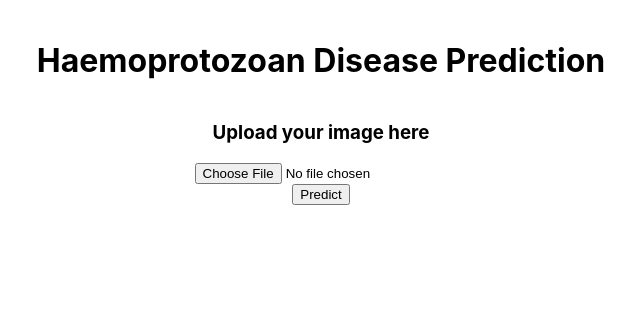
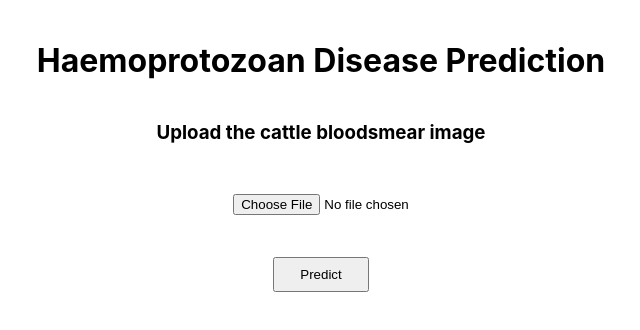
Before and after one commit to reddygtvs/Haemoprotozoan-web-instance, a React (Create React App) app: page / in a window 1280 px wide. Shown: the top 330 px of the page, without its empty margins (319-959 px from the left). Built offline with nearby package versions, Linux system fonts and the light colour scheme.

Commit message:
minor styling changes

```diff
--- a/src/App.css
+++ b/src/App.css
@@ -2,13 +2,23 @@
   display: grid;
   place-items: center;
   text-align: center;
-  padding: 20px;
+  margin: 20px;
 }
 
 .App-header {
   color: black;
 }
 
-input {
-  display: inline-block;
+#getFile {
+  text-align-last: center;
+  margin-top: 20px;
+  padding: 12px 25px;
 }
+
+button {
+  margin: 30px;
+  padding: 8px 25px;
+}
+button:hover {
+  cursor: pointer;
+}
--- a/src/App.js
+++ b/src/App.js
@@ -33,7 +33,7 @@ const App = () => {
   return (
     <div className="App">
       <h1> Haemoprotozoan Disease Prediction</h1>
-      <h3> Upload your image here </h3>
+      <h3> Upload the cattle bloodsmear image </h3>
       <div>
         {image && (
           <img alt="preview image" width={300} height={300} src={image} />
@@ -41,6 +41,8 @@ const App = () => {
       </div>
       <div>
         <input
+          title=""
+          id="getFile"
           type="file"
           accept="image/*"
           name="image"
@@ -50,8 +52,8 @@ const App = () => {
       <button onClick={handlePredict}>Predict</button>
       {prediction && (
         <div>
-          <h2>Prediction Result:</h2>
-          <p>{prediction}</p>
+          <h1>Prediction Result:</h1>
+          <h3>{prediction}</h3>
         </div>
       )}
     </div>
```
